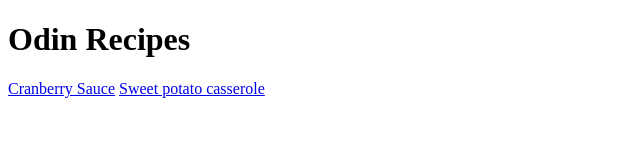
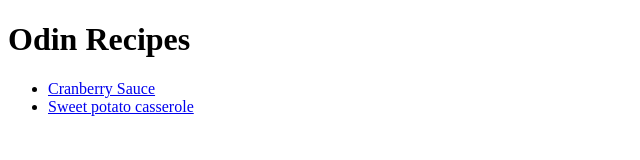
Before and after one commit to NickSvko/odin-recipes, a plain HTML site: page index.html in a window 1280 px wide. Shown: the whole page, without its empty margins (0-640 px from the left). Drawn offline with Linux system fonts and the light colour scheme.

Commit message:
Put recipes links in unordered list

```diff
--- a/index.html
+++ b/index.html
@@ -7,7 +7,10 @@
 
     <body>
         <h1>Odin Recipes</h1>
-        <a href="./recipes/cranberry-sauce.html">Cranberry Sauce</a>
-        <a href="./recipes/sweet-potato-casserole.html">Sweet potato casserole</a>
+        <ul>
+            <li><a href="./recipes/cranberry-sauce.html">Cranberry Sauce</a></li>
+            <li><a href="./recipes/sweet-potato-casserole.html">Sweet potato casserole</a></li>
+        </ul>
+
     </body>
 </html>
```
